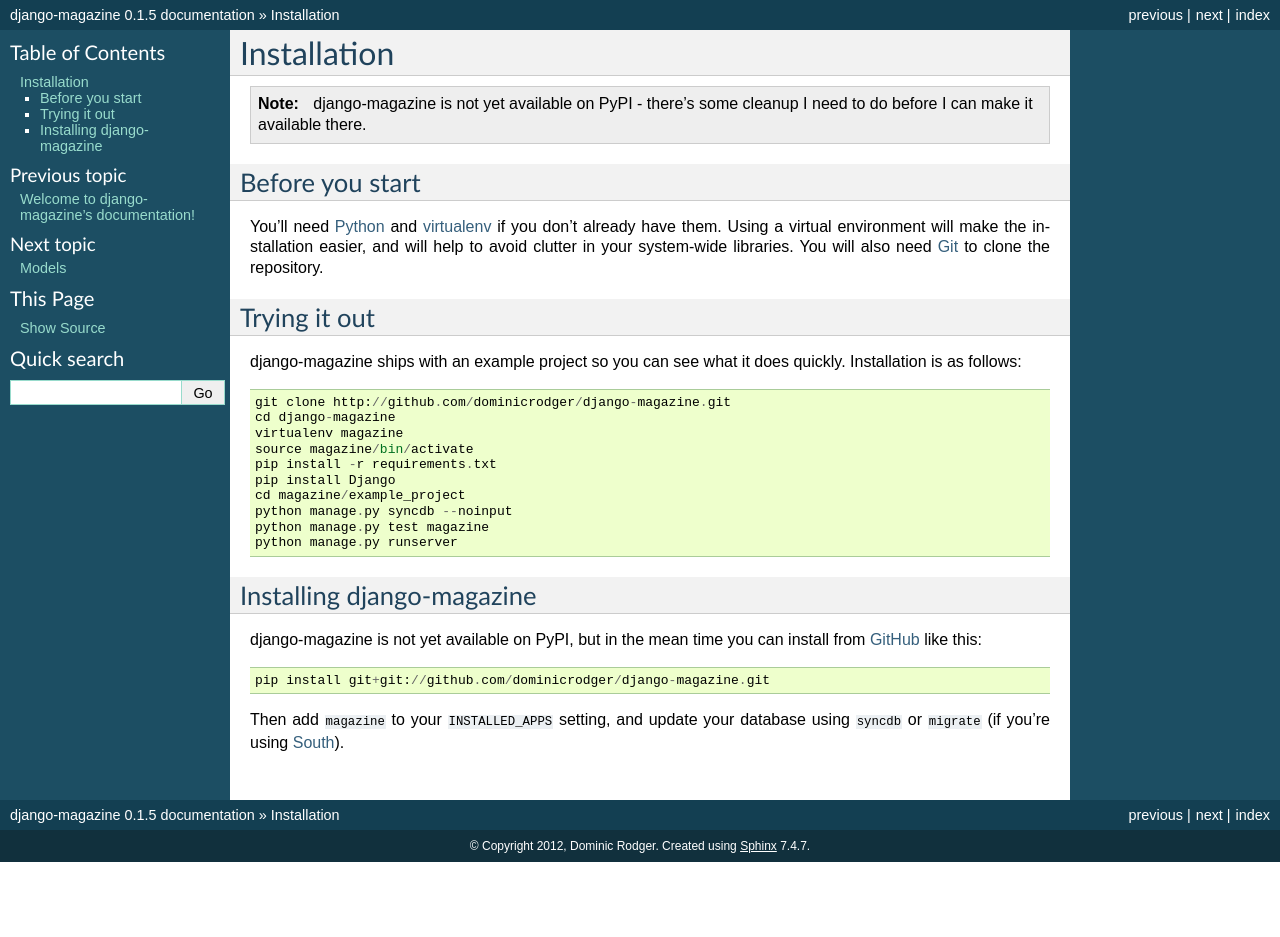
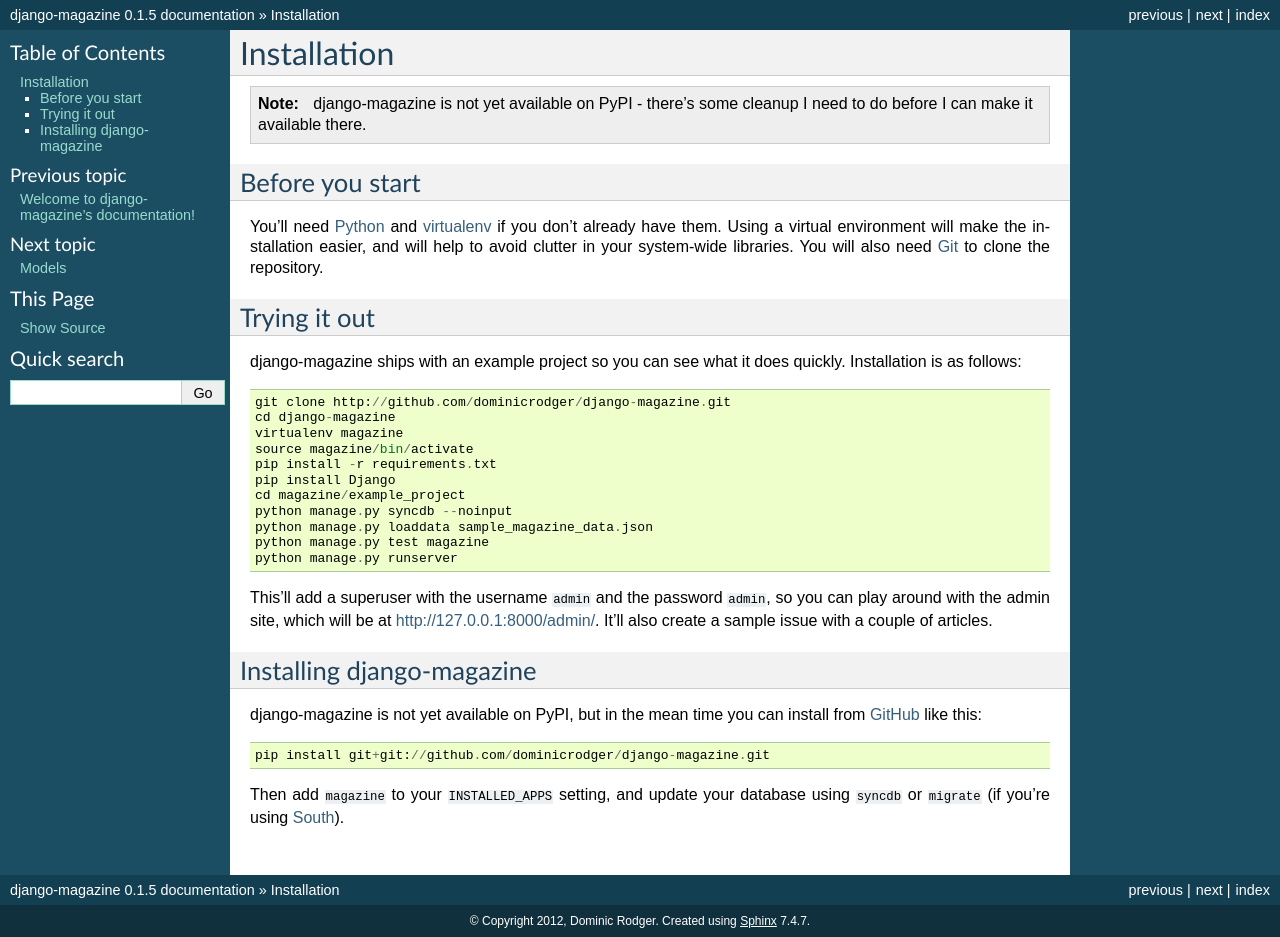
Before and after one commit to dominicrodger/django-magazine, a Sphinx documentation site: the page built from docs/installation.rst, in a window 1280 px wide. Built offline with Sphinx 7.4.7, drawn with Linux system fonts in a browser that asks for light colours; before the commit the page ends 900 px from its top, so only the background shows below that.

Commit message:
Adding some sample data, and updating documentation to show how to load it.

```diff
--- a/docs/installation.rst
+++ b/docs/installation.rst
@@ -31,8 +31,14 @@
     pip install Django
     cd magazine/example_project
     python manage.py syncdb --noinput
+    python manage.py loaddata sample_magazine_data.json
     python manage.py test magazine
     python manage.py runserver
+
+This'll add a superuser with the username ``admin`` and the password
+``admin``, so you can play around with the admin site, which will be
+at http://127.0.0.1:8000/admin/. It'll also create a sample issue with
+a couple of articles.
 
 Installing django-magazine
 --------------------------
```
Also changed, not shown: 1 other file.
